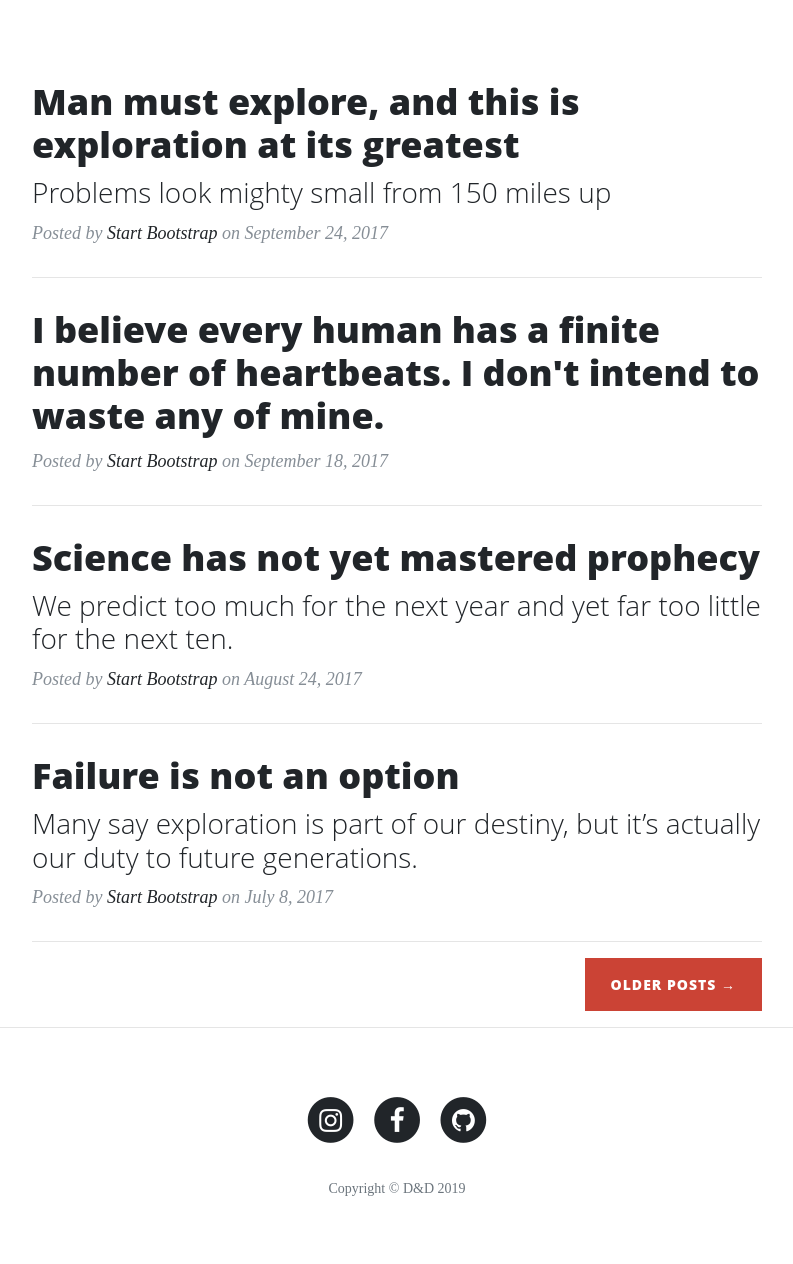
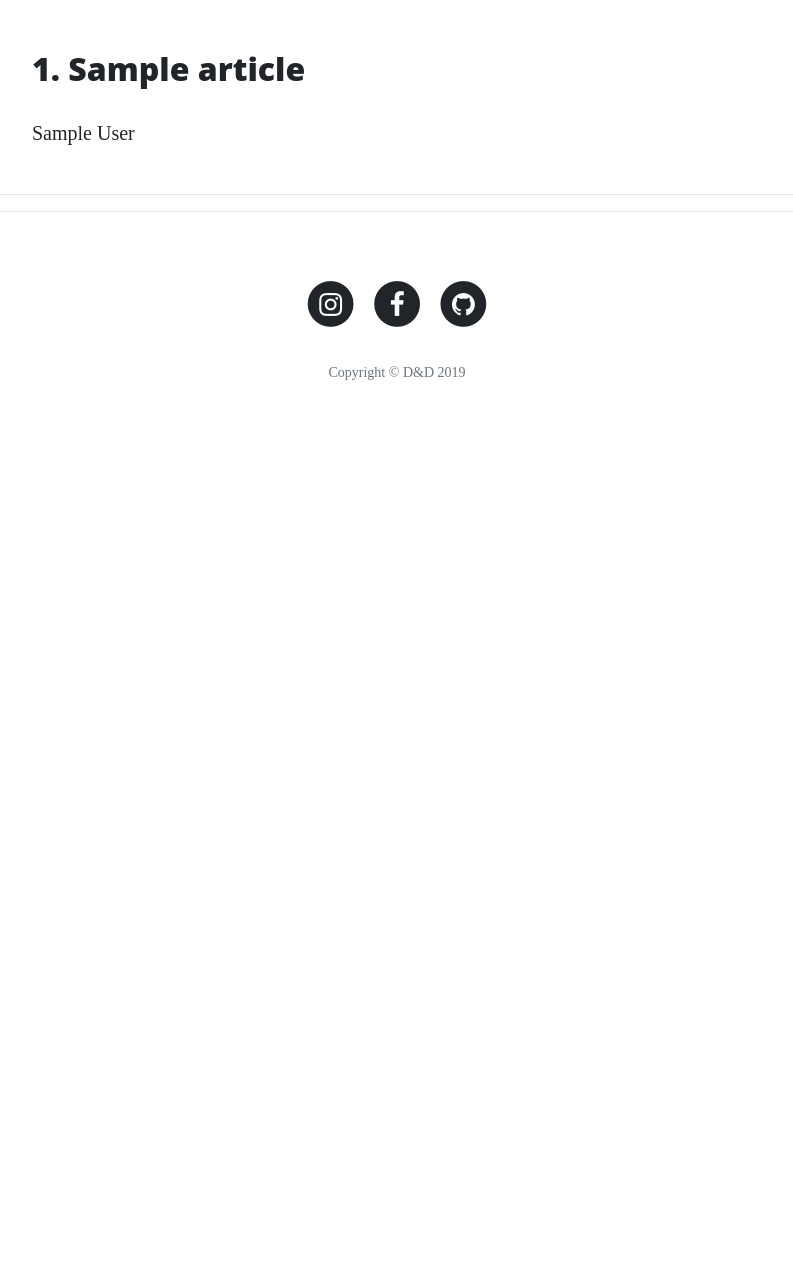
Before and after one commit to luziandrade/dandd_milestonepro, a Flask app: template templates/articles.html in a window 1280 px wide. Shown: the part 400-1664 px from the top of the page, without its empty margins (243-1036 px from the left). After the commit the page ends 780 px from the top, so only its background shows below. Run offline with Flask 2, Linux system fonts and the light colour scheme; the template is opened without the code that fills it: most values are stand-ins (such as "Sample title", 1, 10 or a date in 2020); some libraries are stand-ins or nearby versions.

Commit message:
article.json

```diff
--- a/app.py
+++ b/app.py
@@ -1,5 +1,6 @@
 import os
-from flask import Flask, render_template, url_for
+import json
+from flask import Flask, render_template, request
 
 app = Flask(__name__)
 
@@ -11,7 +12,23 @@ def index():
 
 @app.route('/articles')
 def articles():
-    return render_template("articles.html")
+    data =[]
+    with open("data/articles.json", "r") as json_data:
+        data = json.load(json_data)
+    return render_template("articles.html", article=data)
+
+@app.route('/articles/<article_name>')
+def articles_name(article_name):
+    article = {}
+
+    with open("data/articles.json", "r") as json_data:
+        data = json.load(json_data)
+        for obj in data:
+            if obj["url"] == article_name:
+                article = obj
+
+    return render_template("article.html", title=article)
+
 
 
 if __name__ == '__main__':
--- a/templates/articles.html
+++ b/templates/articles.html
@@ -1,60 +1,30 @@
 {% extends 'base.html' %} {% block content %}
 
+
+{% for title in article %} {% if loop.index % 2 != 0 %}
 <div class="row">
     <div class="col-lg-8 col-md-10 mx-auto">
-        <div class="post-preview">
-            <a href="post.html">
-                <h2 class="post-title">
-                    Man must explore, and this is exploration at its greatest
-                </h2>
-                <h3 class="post-subtitle">
-                    Problems look mighty small from 150 miles up
-                </h3>
-            </a>
-            <p class="post-meta">Posted by
-                <a href="#">Start Bootstrap</a> on September 24, 2017</p>
-        </div>
-        <hr>
-        <div class="post-preview">
-            <a href="post.html">
-                <h2 class="post-title">
-                    I believe every human has a finite number of heartbeats. I don't intend to waste any of mine.
-                </h2>
-            </a>
-            <p class="post-meta">Posted by
-                <a href="#">Start Bootstrap</a> on September 18, 2017</p>
-        </div>
-        <hr>
-        <div class="post-preview">
-            <a href="post.html">
-                <h2 class="post-title">
-                    Science has not yet mastered prophecy
-                </h2>
-                <h3 class="post-subtitle">
-                    We predict too much for the next year and yet far too little for the next ten.
-                </h3>
-            </a>
-            <p class="post-meta">Posted by
-                <a href="#">Start Bootstrap</a> on August 24, 2017</p>
-        </div>
-        <hr>
-        <div class="post-preview">
-            <a href="post.html">
-                <h2 class="post-title">
-                    Failure is not an option
-                </h2>
-                <h3 class="post-subtitle">
-                    Many say exploration is part of our destiny, but it’s actually our duty to future generations.
-                </h3>
-            </a>
-            <p class="post-meta">Posted by
-                <a href="#">Start Bootstrap</a> on July 8, 2017</p>
-        </div>
+        <div class="post-preview"></div>
+        <h2> <a href="/articles/{{ article.url }}">{{ loop.index }}. {{ article.title }}</a></h2>
+            <p class="post-meta">{{ article.author }} </p>
+    </div>
+</div>
+
+    <hr>
+{% else %}
+    <div class="row">
+    <div class="col-lg-8 col-md-10 mx-auto">
+        <div class="post-preview"></div>
+        <h2> <a href="/articles/{{ article.url }}">{{ loop.index }}. {{ article.title }}</a></h2>
+            <p class="post-meta">{{ article.author }} </p>
+    </div>
         <hr>
         <!-- Pager -->
         <div class="clearfix">
             <a class="btn btn-primary float-right" href="#">Older Posts &rarr;</a>
         </div>
     </div>
-</div>
+{% endif %} {% if loop.index != 8 %}
+
+{% endif %} {% endfor %}
 {% endblock %}
```
Also changed, not shown: data/articles.json (+41 -0 lines), templates/article.html (added, +14 -0 lines).
